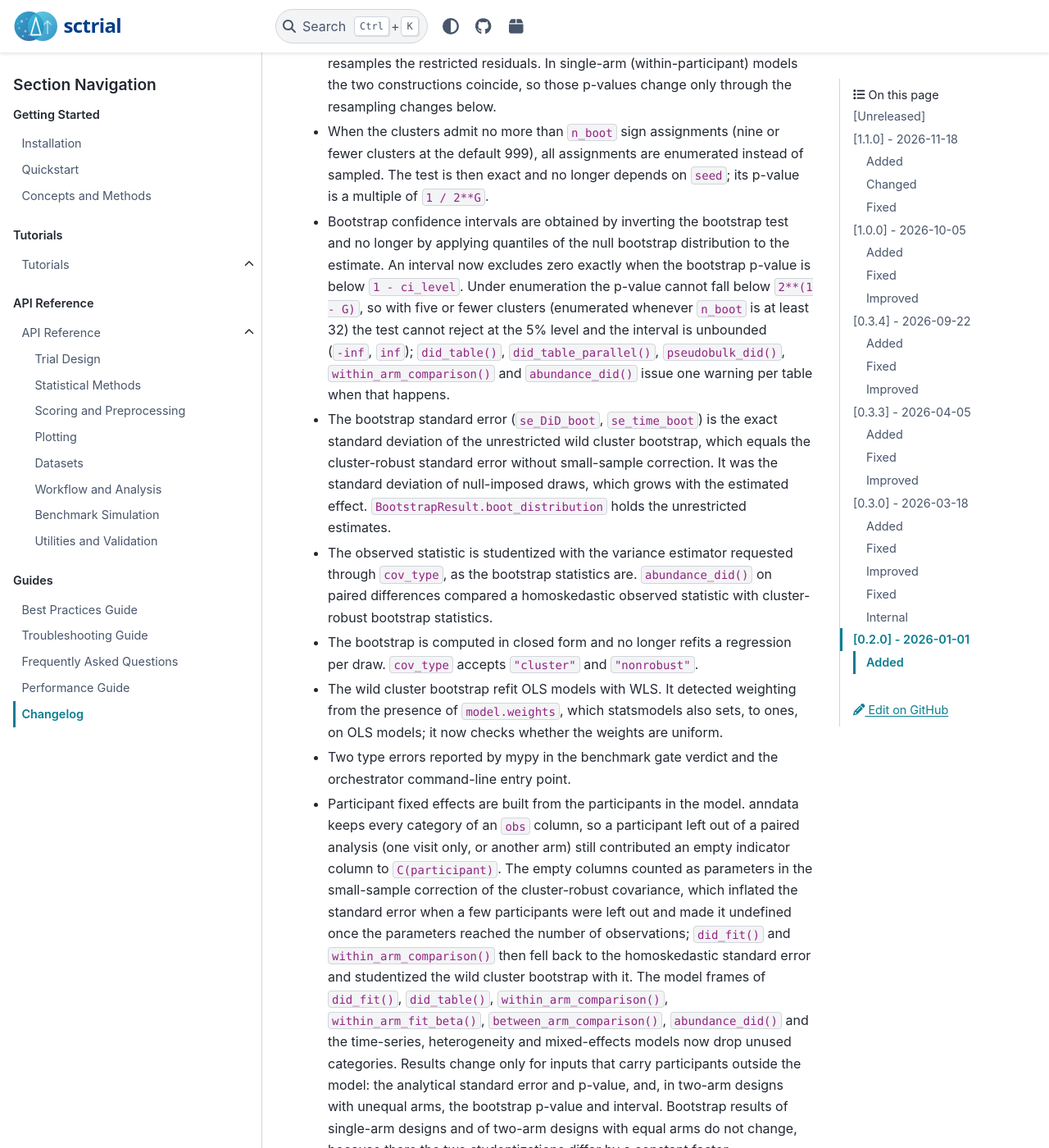
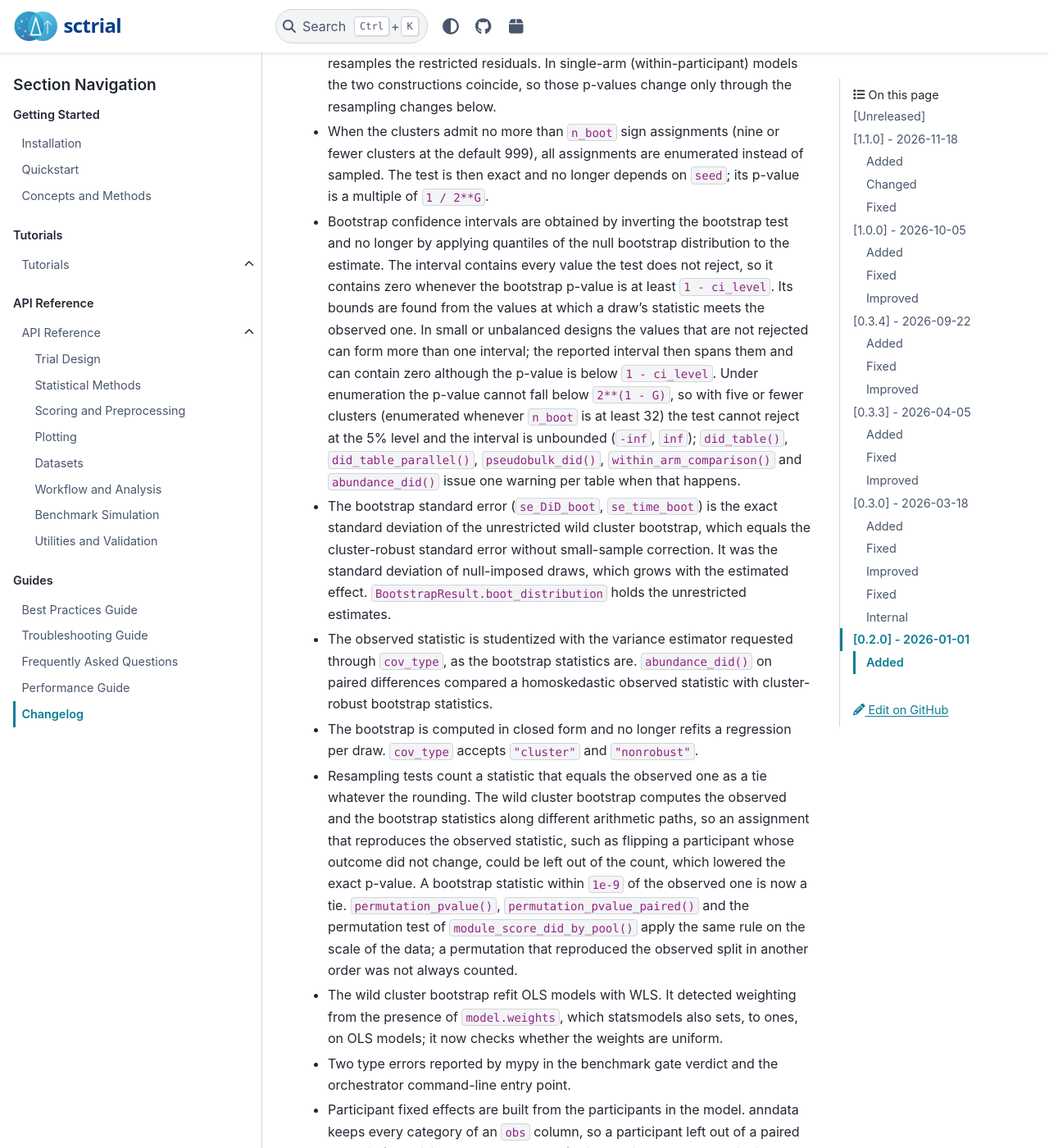
Before and after one commit to TheOmarLab/sctrial, a Sphinx documentation site: the page built from docs/source/changelog.md, in a window 1280 px wide and 1400 px high, scrolled down 2778 px. Shown: the whole window at 82% size. Built offline with Sphinx 7.4.7 and the PyData theme 0.15.4, drawn with Linux system fonts in a browser that asks for light colours; pages that are not in the unit, such as notebooks, are missing from menus; some of the changed text lies outside the part shown.

Commit message:
Changelog for the bootstrap, did_fit, heterogeneity, GSEA and benchmark fixes

```diff
--- a/docs/source/changelog.md
+++ b/docs/source/changelog.md
@@ -27,10 +27,11 @@ and this project adheres to [Semantic Versioning](https://semver.org/spec/v2.0.0
 - Replication-dependent histone genes are recognised under their current HGNC symbols (H4C3, H1-2, H2AW, ...) as well as the pre-2020 HIST* symbols. Data aligned to references from GENCODE v35 on (for example Cell Ranger 2024-A) kept their histone genes through `drop_artifact_genes()`. Variant histones (H2AZ1, H2AX, H3-3A, H1-0) are still kept. No bundled dataset changes: all use the older symbols.
 - The wild cluster bootstrap now refits the model under the null. `wild_cluster_bootstrap_t()` imposed the null by subtracting the estimated coefficient from the unrestricted fit, which keeps the other coefficients at their unrestricted values. In a two-arm difference-in-differences that centres every participant's change on the control-arm mean, so the p-value depended on which arm was coded as treated and the test was conservative (3.5% rejections at a nominal 5% over all 924 arm relabelings of a 12-participant cohort, 4.9% after the fix). The function now drops the tested term, refits, and resamples the restricted residuals. In single-arm (within-participant) models the two constructions coincide, so those p-values change only through the resampling changes below.
 - When the clusters admit no more than `n_boot` sign assignments (nine or fewer clusters at the default 999), all assignments are enumerated instead of sampled. The test is then exact and no longer depends on `seed`; its p-value is a multiple of `1 / 2**G`.
-- Bootstrap confidence intervals are obtained by inverting the bootstrap test and no longer by applying quantiles of the null bootstrap distribution to the estimate. An interval now excludes zero exactly when the bootstrap p-value is below `1 - ci_level`. Under enumeration the p-value cannot fall below `2**(1 - G)`, so with five or fewer clusters (enumerated whenever `n_boot` is at least 32) the test cannot reject at the 5% level and the interval is unbounded (`-inf`, `inf`); `did_table()`, `did_table_parallel()`, `pseudobulk_did()`, `within_arm_comparison()` and `abundance_did()` issue one warning per table when that happens.
+- Bootstrap confidence intervals are obtained by inverting the bootstrap test and no longer by applying quantiles of the null bootstrap distribution to the estimate. The interval contains every value the test does not reject, so it contains zero whenever the bootstrap p-value is at least `1 - ci_level`. Its bounds are found from the values at which a draw's statistic meets the observed one. In small or unbalanced designs the values that are not rejected can form more than one interval; the reported interval then spans them and can contain zero although the p-value is below `1 - ci_level`. Under enumeration the p-value cannot fall below `2**(1 - G)`, so with five or fewer clusters (enumerated whenever `n_boot` is at least 32) the test cannot reject at the 5% level and the interval is unbounded (`-inf`, `inf`); `did_table()`, `did_table_parallel()`, `pseudobulk_did()`, `within_arm_comparison()` and `abundance_did()` issue one warning per table when that happens.
 - The bootstrap standard error (`se_DiD_boot`, `se_time_boot`) is the exact standard deviation of the unrestricted wild cluster bootstrap, which equals the cluster-robust standard error without small-sample correction. It was the standard deviation of null-imposed draws, which grows with the estimated effect. `BootstrapResult.boot_distribution` holds the unrestricted estimates.
 - The observed statistic is studentized with the variance estimator requested through `cov_type`, as the bootstrap statistics are. `abundance_did()` on paired differences compared a homoskedastic observed statistic with cluster-robust bootstrap statistics.
 - The bootstrap is computed in closed form and no longer refits a regression per draw. `cov_type` accepts `"cluster"` and `"nonrobust"`.
+- Resampling tests count a statistic that equals the observed one as a tie whatever the rounding. The wild cluster bootstrap computes the observed and the bootstrap statistics along different arithmetic paths, so an assignment that reproduces the observed statistic, such as flipping a participant whose outcome did not change, could be left out of the count, which lowered the exact p-value. A bootstrap statistic within `1e-9` of the observed one is now a tie. `permutation_pvalue()`, `permutation_pvalue_paired()` and the permutation test of `module_score_did_by_pool()` apply the same rule on the scale of the data; a permutation that reproduced the observed split in another order was not always counted.
 - The wild cluster bootstrap refit OLS models with WLS. It detected weighting from the presence of `model.weights`, which statsmodels also sets, to ones, on OLS models; it now checks whether the weights are uniform.
 - Two type errors reported by mypy in the benchmark gate verdict and the orchestrator command-line entry point.
 - Participant fixed effects are built from the participants in the model. anndata keeps every category of an `obs` column, so a participant left out of a paired analysis (one visit only, or another arm) still contributed an empty indicator column to `C(participant)`. The empty columns counted as parameters in the small-sample correction of the cluster-robust covariance, which inflated the standard error when a few participants were left out and made it undefined once the parameters reached the number of observations; `did_fit()` and `within_arm_comparison()` then fell back to the homoskedastic standard error and studentized the wild cluster bootstrap with it. The model frames of `did_fit()`, `did_table()`, `within_arm_comparison()`, `within_arm_fit_beta()`, `between_arm_comparison()`, `abundance_did()` and the time-series, heterogeneity and mixed-effects models now drop unused categories. Results change only for inputs that carry participants outside the model: the analytical standard error and p-value, and, in two-arm designs with unequal arms, the bootstrap p-value and interval. Bootstrap results of single-arm designs and of two-arm designs with equal arms do not change, because there the two studentizations differ by a constant factor.
@@ -40,9 +41,12 @@ and this project adheres to [Semantic Versioning](https://semver.org/spec/v2.0.0
 - `check_covariate_balance()` and `module_score_did_by_pool()` already compared the two named arms. They now report excluded rows, and raise when the design does not match the arm labels of the data, in the same way as the other two-arm functions.
 - `loo_cv_did()`, `kfold_cv_did()`, `did_table_by_celltype()` and `event_study_did()` catch `ValueError` inside their loops. They restrict to the two named arms before the loop, so a design that does not match the labels of the data raises and is not recorded as one failed fit per iteration. `kfold_cv_did()` assigns folds within the two named arms only; a third arm was a stratum of its own.
 - `did_fit()`, `between_arm_comparison()` and `did_table_bayes()` return a missing estimate when one arm has no participant in the model, for example for a cell type present in one arm only. With only the treated arm in the model the interaction equals the time term: `did_fit()` returned half of the time effect as the DiD coefficient, with a finite p-value, and the posterior of `did_table_bayes()` split the time effect between the two coefficients. With only the control arm `did_fit()` returned 0 and `did_table_bayes()` the mean of the prior. `between_arm_comparison()` returned a coefficient of 0.
+- `did_fit()` fits the participants observed at both visits for the outcome and returns a missing estimate when the interaction is not identified. A participant with a missing value at one visit stayed in the model and was counted in `n_units` and among the clusters of the robust variance. When a whole arm lacked one visit, the visit and the interaction were the same regressor: the fit split the other arm's change between them and reported it with a standard error near zero. The same holds for a covariate that duplicates the interaction.
 - The real-data benchmark path hands a cohort to the method runners in the vocabulary they read. `prepare_inputs_from_adata()` renamed the columns of a cohort and carried its label values, while the runners read `Treated`/`Control` and `Pre`/`Post`: on a cohort with other labels (the melanoma cohort has `Responder`/`Non-responder`) no row matched either arm and `run_permutation_test()` and `run_subsampling()` returned a missing result for every gene and method. `canonical_cohort()` now maps the columns, the two visits and the two arms from labels the caller states, through `subset_arms()`; the two functions take them as the new keyword arguments `visits`, `arm_treated` and `arm_control`, map the cohort once before their loops, and `prepare_inputs_from_adata()` raises on any other label. `run_subsampling()` takes `design_type`.
 - The counts of a real cohort are named explicitly. `prepare_inputs_from_adata()` read `adata.X` when the layer it was given was absent, which hands a normalised matrix to the count models of a cohort that has no raw counts. A missing layer now raises (`counts_layer=None` names `adata.X`), and `require_raw_counts()` stops `dreamlet`, `limma_voom`, `edger_qlf` and `nebula` on a matrix with non-integer values. `scripts/run_benchmark.py --phase realdata` names the labels and the TPM layer of the melanoma cohort and runs the two methods that take participant-level log(1 + CPM), because that cohort holds no raw counts.
-- `test_treatment_heterogeneity()` uses the participants observed at both visits and treats the biomarker as a participant attribute. A participant without a biomarker value was assigned to the low group, because a comparison with a missing value is false; such participants are now excluded and reported. The median split was taken over cells, so participants with more cells weighed more; it is now taken over the participants in the model. Participants with one visit were kept in the model and counted in `n_units`. When an arm by biomarker group has fewer than two participants, the function warns and returns NaN for the coefficient and the p-value. It previously fitted the model in that case, on a rank-deficient design when a group was empty.
+- `test_treatment_heterogeneity()` uses the participants observed at both visits and treats the biomarker as a participant attribute. A participant without a biomarker value was assigned to the low group, because a comparison with a missing value is false; such participants are now excluded and reported. The median split was taken over cells, so participants with more cells weighed more; it is now taken over the participants in the model. Participants with one visit were kept in the model and counted in `n_units`. When an arm by biomarker group has fewer than two participants, the function warns and returns NaN for the coefficient and the p-value. It previously fitted the model in that case, on a rank-deficient design when a group was empty. The group sizes are counted for each feature, among the participants with a value of that feature at both visits.
+- `run_gsea_did_by_celltype()` leaves out, with one warning, a cell type in which the DiD cannot be estimated: one found in a single arm, at a single visit, or with fewer than `min_units` participants. Such a cell type stopped the call for every cell type, and so did one found only in an arm outside the design, which the default list of cell types included.
+- The single-arm real-data permutation of the benchmark exchanges the two visit labels of whole participants. It shuffled the labels cell by cell within a participant, which mixed the cells of the two samples.
 - `pseudobulk_within_arm()` and `module_score_within_arm_by_pool()` return NaN for a feature whose paired differences are all zero. The Wilcoxon test raised an error for such input in older SciPy releases, which gave NaN, and returns a p-value of 1 with a `RuntimeWarning` in recent ones, so the value, and the FDR of the other features, depended on the SciPy version.
 - `pseudobulk_export()` gives the pseudobulk table a string index, so anndata no longer warns that it converts the index.
 - The example output in the `power_did()` docstring is the value the function returns (35.3%).
```
Also changed, not shown: CHANGELOG.md (+6 -2 lines).
